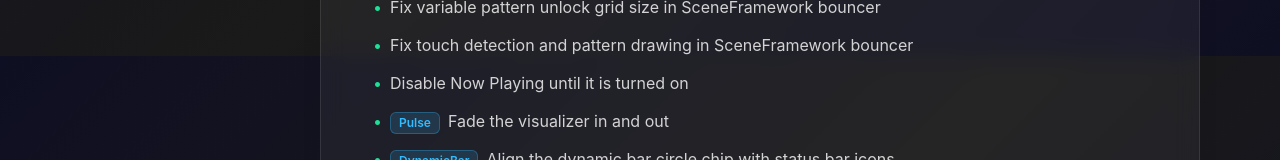
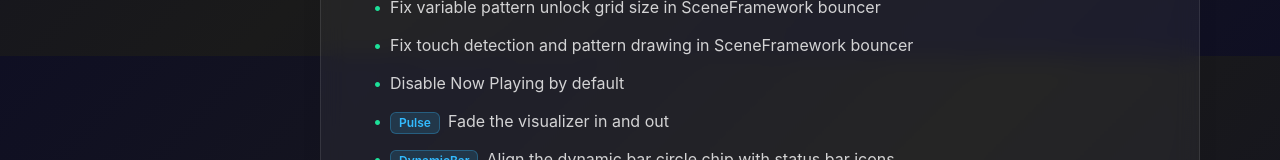
Before and after one commit to DerpFest-AOSP/DerpSite, a React (Vite) app: page /changelog in a window 1280 px wide. Shown: the part 744-904 px from the top of the page. Built offline with nearby package versions, Linux system fonts and the light colour scheme.

Commit message:
reword disabling now playing
Signed-off-by: Panz Dev <panz.development@gmail.com>

```diff
--- a/src/data/changelog.js
+++ b/src/data/changelog.js
@@ -12,7 +12,7 @@ export const changelog = [
       'Open the dual-shade quick settings grid ahead of its tiles',
       'Fix variable pattern unlock grid size in SceneFramework bouncer',
       'Fix touch detection and pattern drawing in SceneFramework bouncer',
-      'Disable Now Playing until it is turned on',
+      'Disable Now Playing by default',
       'Pulse: Fade the visualizer in and out',
       'DynamicBar: Align the dynamic bar circle chip with status bar icons',
       'DynamicBar: Fix chip width constraints',
```
